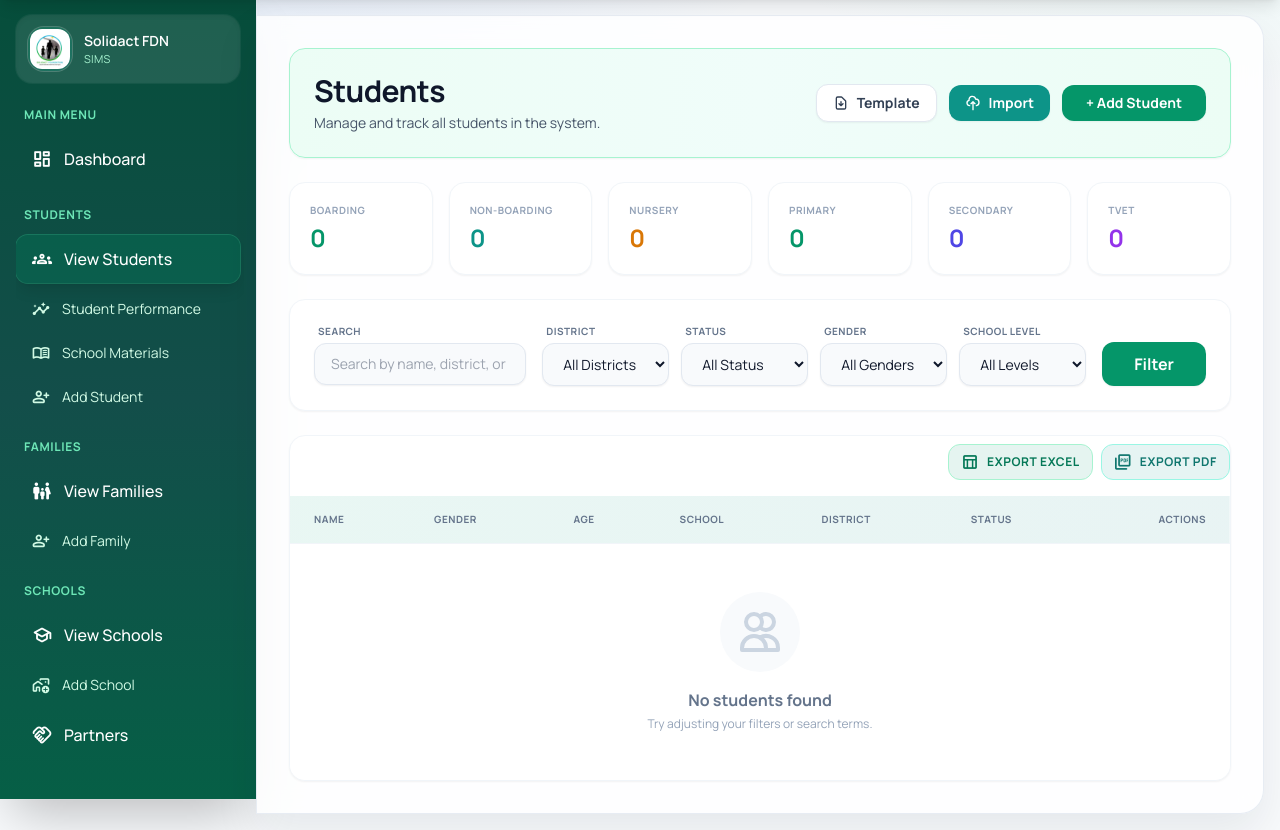
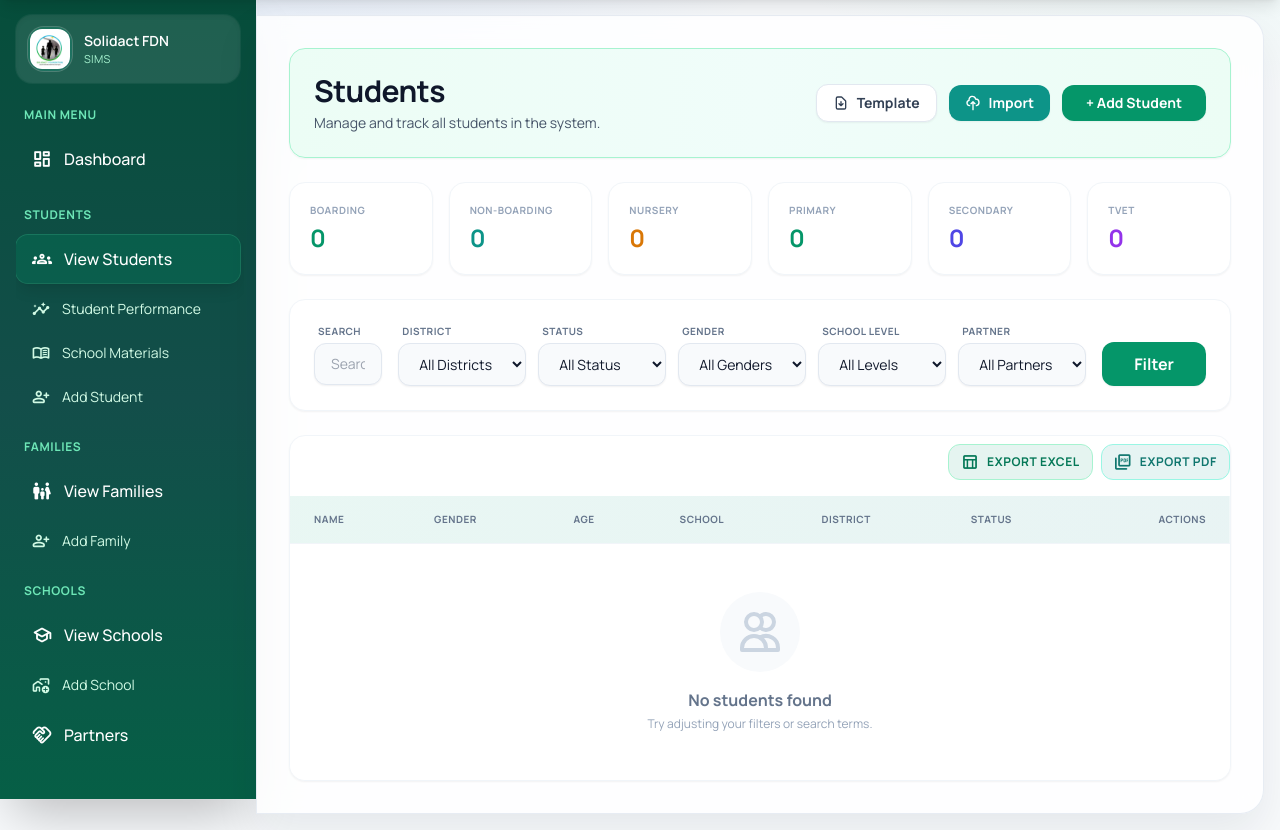
Before and after one commit to niyirerayannick/ssms, a Django app: page /students/ in a window 1280 px wide. Shown: the part 82-912 px from the top of the page. Run offline with Django 5.2, Linux system fonts and the light colour scheme; the visitor is signed in with stand-in values (Sample User, id 1); data that the repository does not hold is empty; parts of the project's set-up code (start-up, migrations or seed data) failed here and were passed over; some libraries are stand-ins or nearby versions.

Commit message:
feat(students): add partner filter to student search functionality

```diff
--- a/templates/students/student_list.html
+++ b/templates/students/student_list.html
@@ -68,7 +68,7 @@
                 <input type="text" name="search" value="{{ search_query }}" placeholder="Search by name, district, or school..."
                        class="w-full px-4 py-2.5 bg-slate-50 border border-slate-200 rounded-xl focus:ring-2 focus:ring-emerald-500/20 focus:border-emerald-500 transition-all outline-none text-sm">
             </div>
-            <div class="grid grid-cols-1 sm:grid-cols-2 lg:grid-cols-4 gap-3">
+            <div class="grid grid-cols-1 sm:grid-cols-2 lg:grid-cols-5 gap-3">
                 <div>
                     <label class="block text-[10px] font-bold text-slate-500 uppercase tracking-wider mb-1 ml-1">District</label>
                     <select name="district" class="w-full px-4 py-2.5 bg-slate-50 border border-slate-200 rounded-xl focus:ring-2 focus:ring-emerald-500/20 focus:border-emerald-500 transition-all outline-none text-sm">
@@ -103,6 +103,15 @@
                         <option value="">All Levels</option>
                         {% for value, label in school_level_choices %}
                             <option value="{{ value }}" {% if school_level_filter == value %}selected{% endif %}>{{ label }}</option>
+                        {% endfor %}
+                    </select>
+                </div>
+                <div>
+                    <label class="block text-[10px] font-bold text-slate-500 uppercase tracking-wider mb-1 ml-1">Partner</label>
+                    <select name="partner" class="w-full px-4 py-2.5 bg-slate-50 border border-slate-200 rounded-xl focus:ring-2 focus:ring-emerald-500/20 focus:border-emerald-500 transition-all outline-none text-sm">
+                        <option value="">All Partners</option>
+                        {% for partner in partners %}
+                            <option value="{{ partner.id }}" {% if partner_filter|add:""|stringformat:"s" == partner.id|stringformat:"s" %}selected{% endif %}>{{ partner.name }}</option>
                         {% endfor %}
                     </select>
                 </div>
@@ -213,7 +222,7 @@
         <div class="px-6 py-4 bg-slate-50/50 border-t border-slate-100 flex items-center justify-between">
             <div class="flex-1 flex justify-between sm:hidden">
                 {% if page_obj.has_previous %}
-                <a href="?page={{ page_obj.previous_page_number }}{% if search_query %}&search={{ search_query }}{% endif %}{% if district_filter %}&district={{ district_filter }}{% endif %}{% if status_filter %}&status={{ status_filter }}{% endif %}{% if gender_filter %}&gender={{ gender_filter }}{% endif %}{% if school_level_filter %}&school_level={{ school_level_filter }}{% endif %}"
+                <a href="?page={{ page_obj.previous_page_number }}{% if search_query %}&search={{ search_query }}{% endif %}{% if district_filter %}&district={{ district_filter }}{% endif %}{% if status_filter %}&status={{ status_filter }}{% endif %}{% if gender_filter %}&gender={{ gender_filter }}{% endif %}{% if school_level_filter %}&school_level={{ school_level_filter }}{% endif %}{% if partner_filter %}&partner={{ partner_filter }}{% endif %}"
                    class="relative inline-flex items-center px-4 py-2 border border-slate-200 text-sm font-bold rounded-xl text-slate-700 bg-white hover:bg-slate-50 transition-all active:scale-95">
                     Previous
                 </a>
@@ -224,7 +233,7 @@
                 {% endif %}
 
                 {% if page_obj.has_next %}
-                <a href="?page={{ page_obj.next_page_number }}{% if search_query %}&search={{ search_query }}{% endif %}{% if district_filter %}&district={{ district_filter }}{% endif %}{% if status_filter %}&status={{ status_filter }}{% endif %}{% if gender_filter %}&gender={{ gender_filter }}{% endif %}{% if school_level_filter %}&school_level={{ school_level_filter }}{% endif %}"
+                <a href="?page={{ page_obj.next_page_number }}{% if search_query %}&search={{ search_query }}{% endif %}{% if district_filter %}&district={{ district_filter }}{% endif %}{% if status_filter %}&status={{ status_filter }}{% endif %}{% if gender_filter %}&gender={{ gender_filter }}{% endif %}{% if school_level_filter %}&school_level={{ school_level_filter }}{% endif %}{% if partner_filter %}&partner={{ partner_filter }}{% endif %}"
                    class="ml-3 relative inline-flex items-center px-4 py-2 border border-slate-200 text-sm font-bold rounded-xl text-slate-700 bg-white hover:bg-slate-50 transition-all active:scale-95">
                     Next
                 </a>
@@ -243,7 +252,7 @@
                 <div>
                     <nav class="relative z-0 inline-flex rounded-xl shadow-sm -space-x-px" aria-label="Pagination">
                         {% if page_obj.has_previous %}
-                        <a href="?page={{ page_obj.previous_page_number }}{% if search_query %}&search={{ search_query }}{% endif %}{% if district_filter %}&district={{ district_filter }}{% endif %}{% if status_filter %}&status={{ status_filter }}{% endif %}{% if gender_filter %}&gender={{ gender_filter }}{% endif %}{% if school_level_filter %}&school_level={{ school_level_filter }}{% endif %}"
+                        <a href="?page={{ page_obj.previous_page_number }}{% if search_query %}&search={{ search_query }}{% endif %}{% if district_filter %}&district={{ district_filter }}{% endif %}{% if status_filter %}&status={{ status_filter }}{% endif %}{% if gender_filter %}&gender={{ gender_filter }}{% endif %}{% if school_level_filter %}&school_level={{ school_level_filter }}{% endif %}{% if partner_filter %}&partner={{ partner_filter }}{% endif %}"
                            class="relative inline-flex items-center px-2 py-2 rounded-l-xl border border-slate-200 bg-white text-sm font-medium text-slate-500 hover:bg-slate-50 transition-all active:scale-90">
                             <span class="sr-only">Previous</span>
                             <svg class="h-5 w-5" xmlns="http://www.w3.org/2000/svg" viewBox="0 0 20 20" fill="currentColor" aria-hidden="true">
@@ -258,7 +267,7 @@
                                 {{ i }}
                             </span>
                             {% elif i > page_obj.number|add:'-3' and i < page_obj.number|add:'3' %}
-                            <a href="?page={{ i }}{% if search_query %}&search={{ search_query }}{% endif %}{% if district_filter %}&district={{ district_filter }}{% endif %}{% if status_filter %}&status={{ status_filter }}{% endif %}{% if gender_filter %}&gender={{ gender_filter }}{% endif %}{% if school_level_filter %}&school_level={{ school_level_filter }}{% endif %}"
+                            <a href="?page={{ i }}{% if search_query %}&search={{ search_query }}{% endif %}{% if district_filter %}&district={{ district_filter }}{% endif %}{% if status_filter %}&status={{ status_filter }}{% endif %}{% if gender_filter %}&gender={{ gender_filter }}{% endif %}{% if school_level_filter %}&school_level={{ school_level_filter }}{% endif %}{% if partner_filter %}&partner={{ partner_filter }}{% endif %}"
                                class="relative inline-flex items-center px-4 py-2 border border-slate-200 bg-white text-sm font-medium text-slate-500 hover:bg-slate-50 transition-all">
                                 {{ i }}
                             </a>
@@ -266,7 +275,7 @@
                         {% endfor %}
 
                         {% if page_obj.has_next %}
-                        <a href="?page={{ page_obj.next_page_number }}{% if search_query %}&search={{ search_query }}{% endif %}{% if district_filter %}&district={{ district_filter }}{% endif %}{% if status_filter %}&status={{ status_filter }}{% endif %}{% if gender_filter %}&gender={{ gender_filter }}{% endif %}{% if school_level_filter %}&school_level={{ school_level_filter }}{% endif %}"
+                        <a href="?page={{ page_obj.next_page_number }}{% if search_query %}&search={{ search_query }}{% endif %}{% if district_filter %}&district={{ district_filter }}{% endif %}{% if status_filter %}&status={{ status_filter }}{% endif %}{% if gender_filter %}&gender={{ gender_filter }}{% endif %}{% if school_level_filter %}&school_level={{ school_level_filter }}{% endif %}{% if partner_filter %}&partner={{ partner_filter }}{% endif %}"
                            class="relative inline-flex items-center px-2 py-2 rounded-r-xl border border-slate-200 bg-white text-sm font-medium text-slate-500 hover:bg-slate-50 transition-all active:scale-90">
                             <span class="sr-only">Next</span>
                             <svg class="h-5 w-5" xmlns="http://www.w3.org/2000/svg" viewBox="0 0 20 20" fill="currentColor" aria-hidden="true">
```
